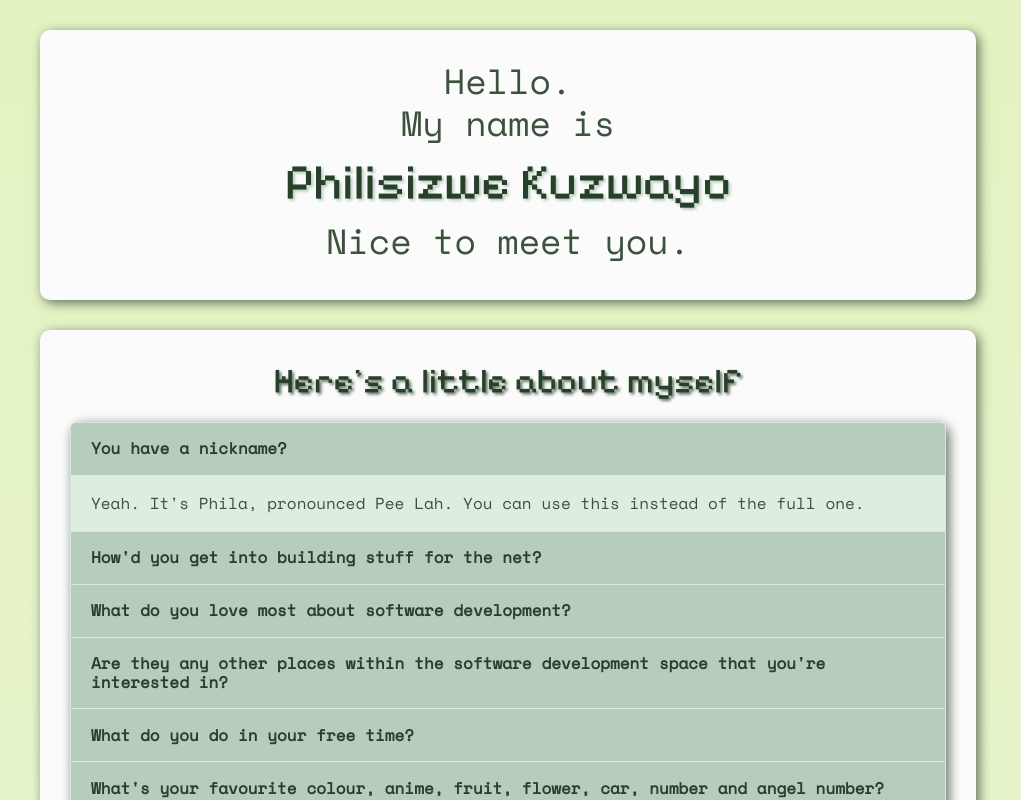
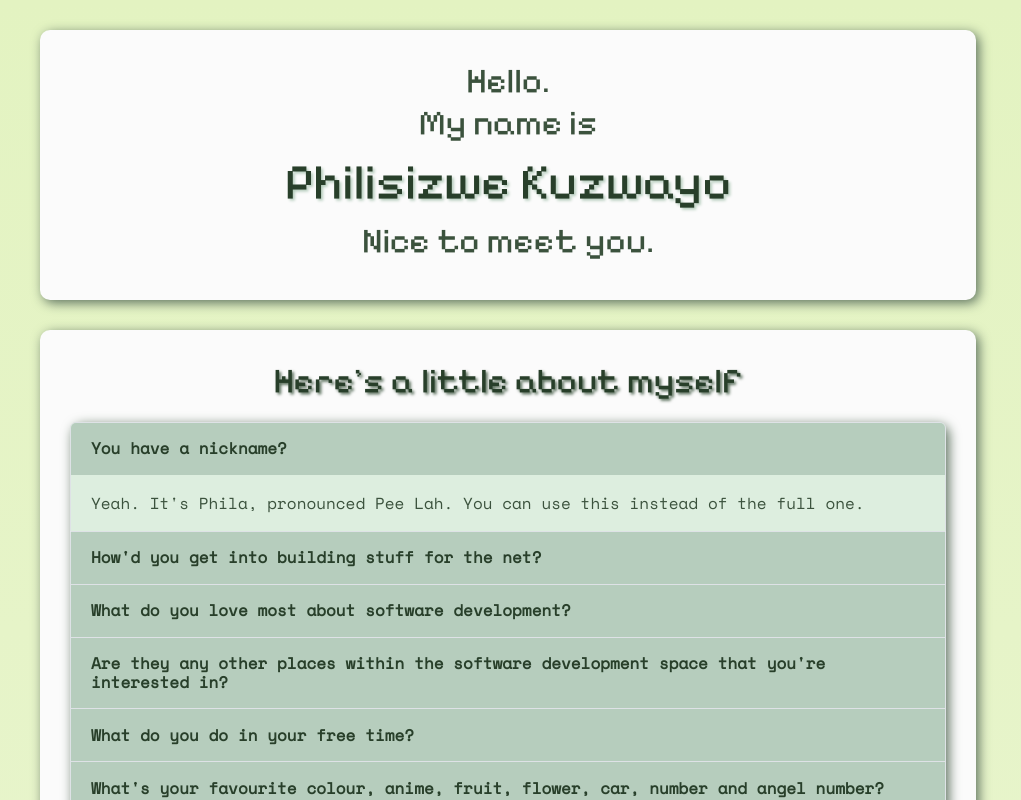
Before and after one commit to PKuzi01/portfolio-ppk, a React (Vite) app: page / in a window 1280 px wide. Shown: the top 800 px of the page, without its empty margins (132-1153 px from the left). Built offline with nearby package versions, Linux system fonts and the light colour scheme; a web font is replaced by a local one.

Commit message:
Hero styling fix

```diff
--- a/src/Hero.css
+++ b/src/Hero.css
@@ -27,7 +27,7 @@
 }
 
 .hero > h2 {
-    font-family: var(--text-font-2);
+    font-family: var(--heading-font);
     font-size: var(--second-heading-font-size);
     color: var(--colour-5);
 }
```
